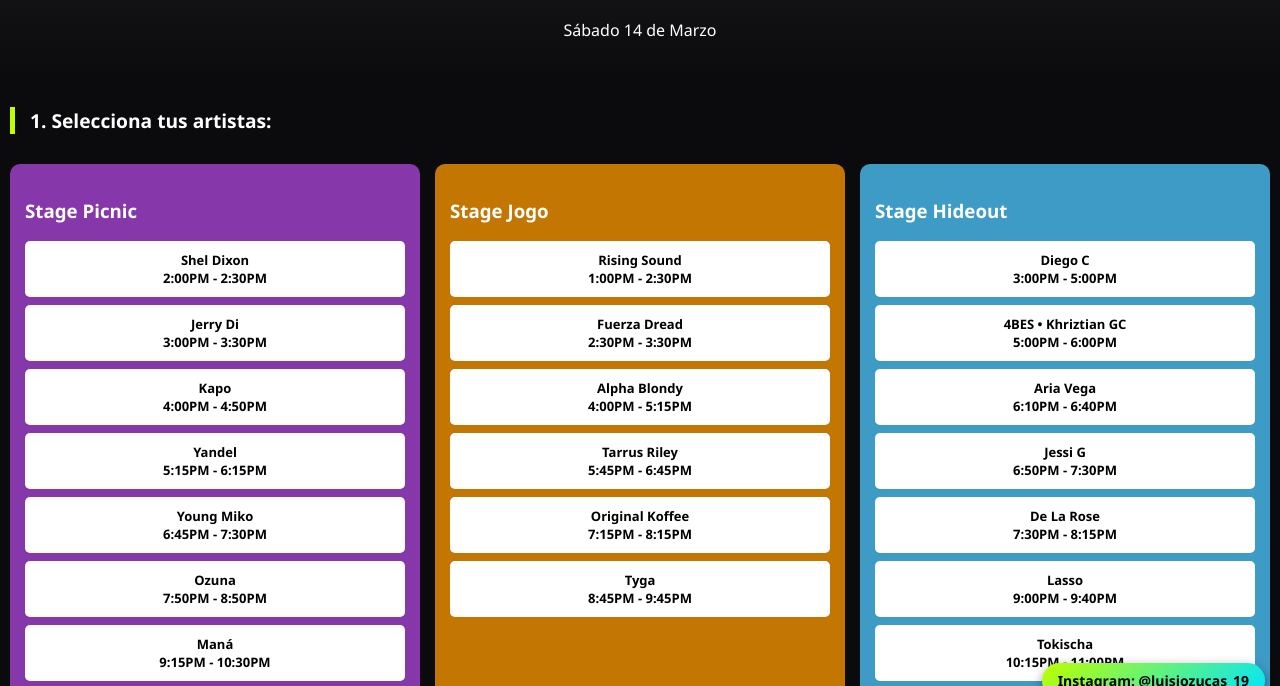
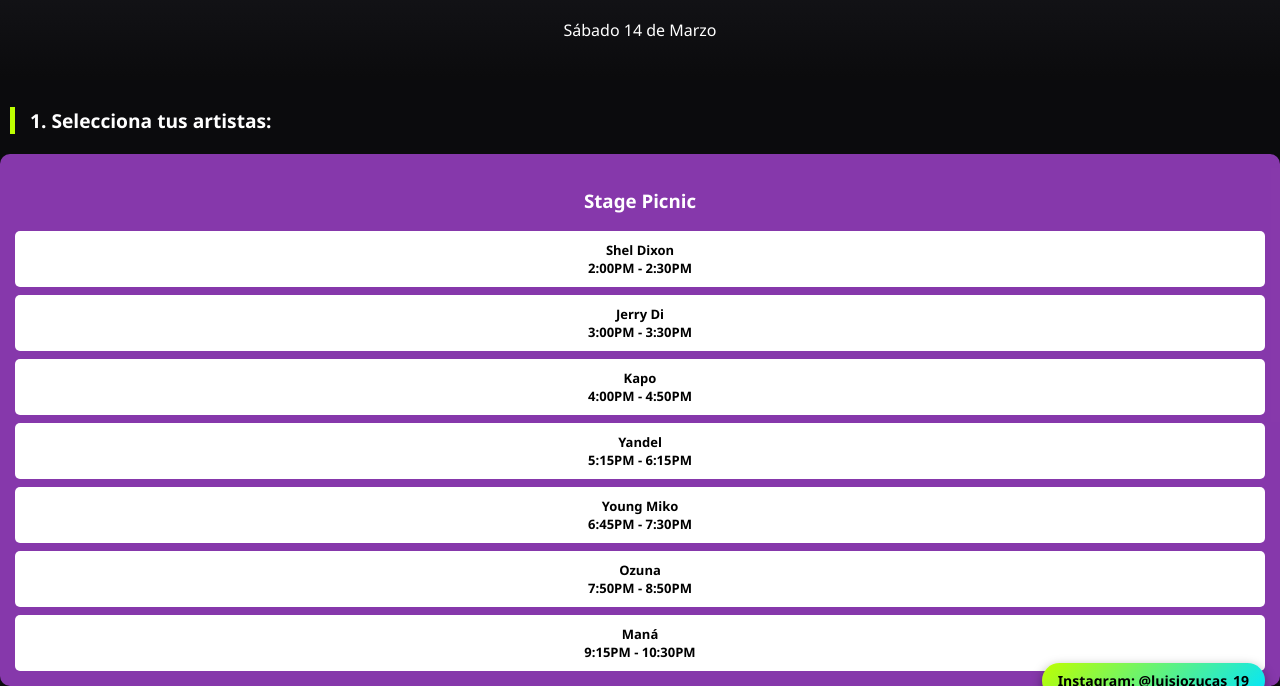
Before and after one commit to luisjozucas19/festival-picnic, a website: page index.html in a window 1280 px wide. Shown: the part 87-773 px from the top of the page. Drawn offline with Linux system fonts and the light colour scheme.

Commit message:
Update styles.css

```diff
--- a/styles.css
+++ b/styles.css
@@ -20,13 +20,13 @@
 
 /* --- Cartelera de Selección --- */
 
-#stages {
-    display: grid;
-    grid-template-columns: repeat(auto-fit, minmax(250px, 1fr));
-    gap: 15px;
-    padding: 10px;
+.stage{
+    padding:15px;
+    border-radius:15px;
+    text-align:center;
+    color:white;
+    font-weight:bold;
 }
-
 .stage {
     padding: 15px;
     border-radius: 10px;
```
